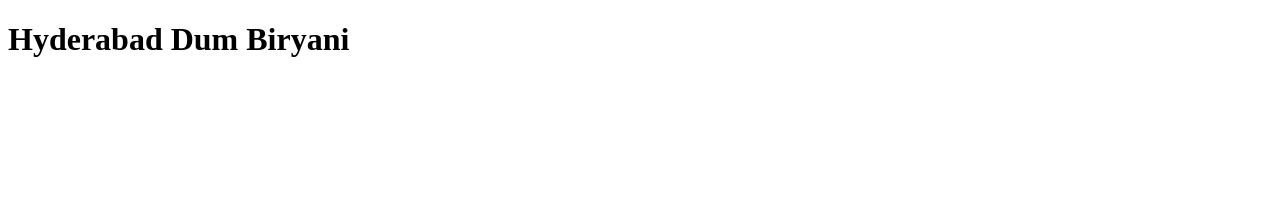
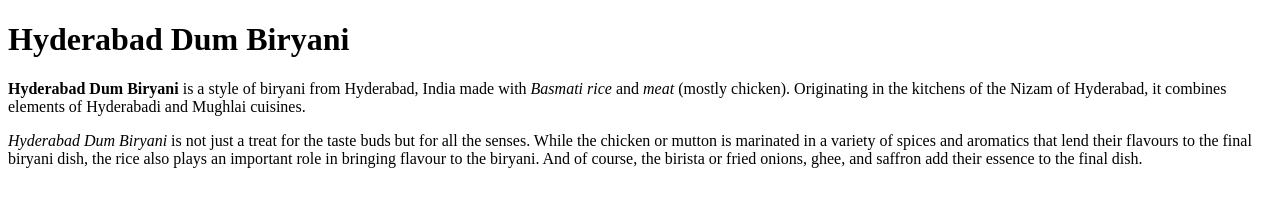
Before and after one commit to SurendraChakravarthula/odin-recipes, a plain HTML site: page recipes/hyderabad_dum_biryani.html in a window 1280 px wide. Drawn offline with Linux system fonts and the light colour scheme.

Commit message:
Add description about recipes

```diff
--- a/recipes/hyderabad_dum_biryani.html
+++ b/recipes/hyderabad_dum_biryani.html
@@ -6,5 +6,18 @@
     </head>
     <body>
         <h1>Hyderabad Dum Biryani</h1>
+        <p>
+            <strong>Hyderabad Dum Biryani</strong> is a style of biryani from Hyderabad,
+            India made with <em>Basmati rice</em> and <em>meat</em> (mostly chicken).
+            Originating in the kitchens of the Nizam of Hyderabad, it combines elements
+            of Hyderabadi and Mughlai cuisines.
+        </p>
+        <p>
+            <em>Hyderabad Dum Biryani</em> is not just a treat for the taste buds but for all the senses.
+            While the chicken or mutton is marinated in a variety of spices and aromatics that
+            lend their flavours to the final biryani dish, the rice also plays an important role in
+            bringing flavour to the biryani. And of course, the birista or fried onions, ghee, and saffron
+            add their essence to the final dish.
+        </p>
     </body>
 </html>
```
Also changed, not shown: recipes/chepala_pulusu.html (+10 -0 lines), recipes/tandoori_chicken.html (+15 -0 lines).
